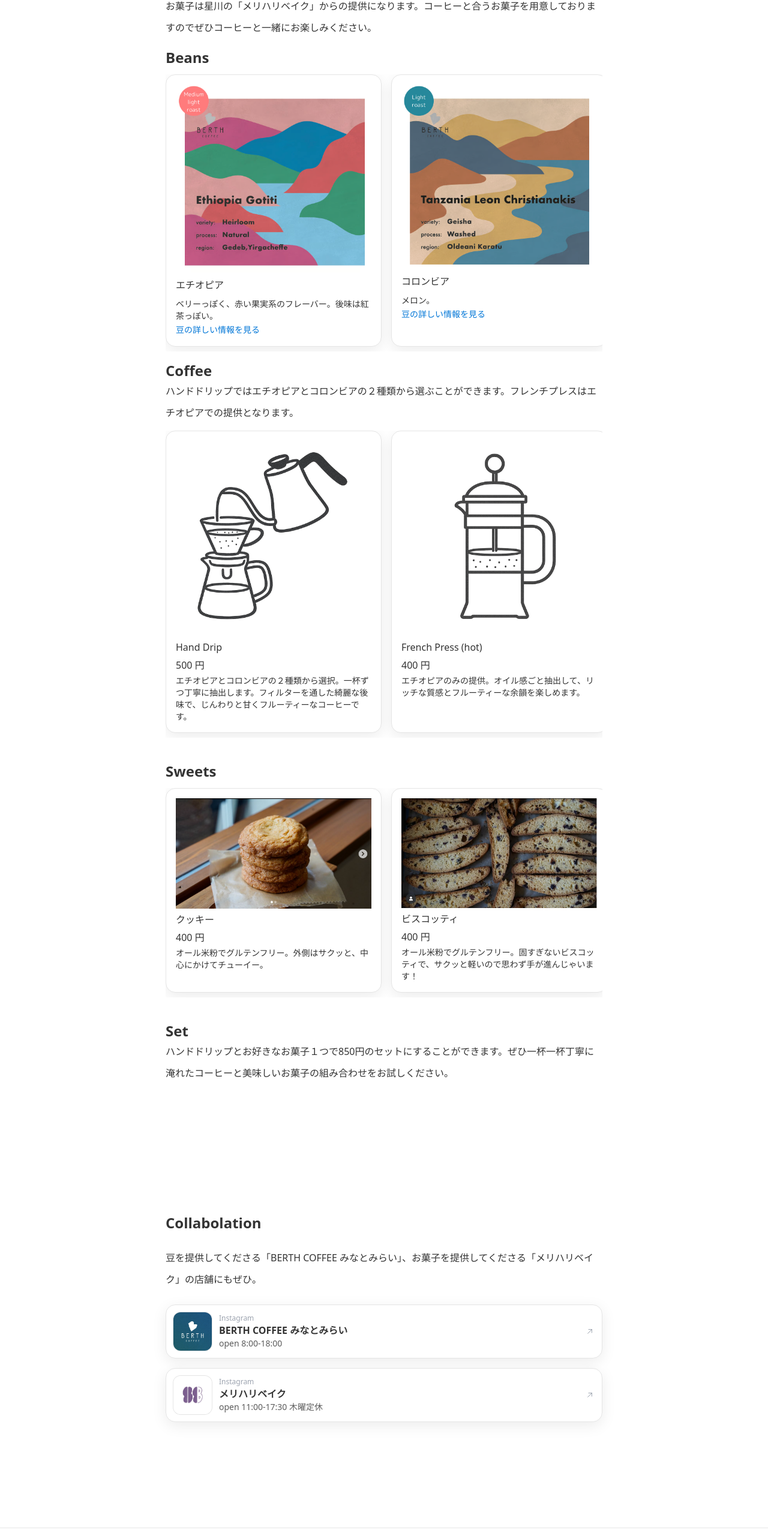
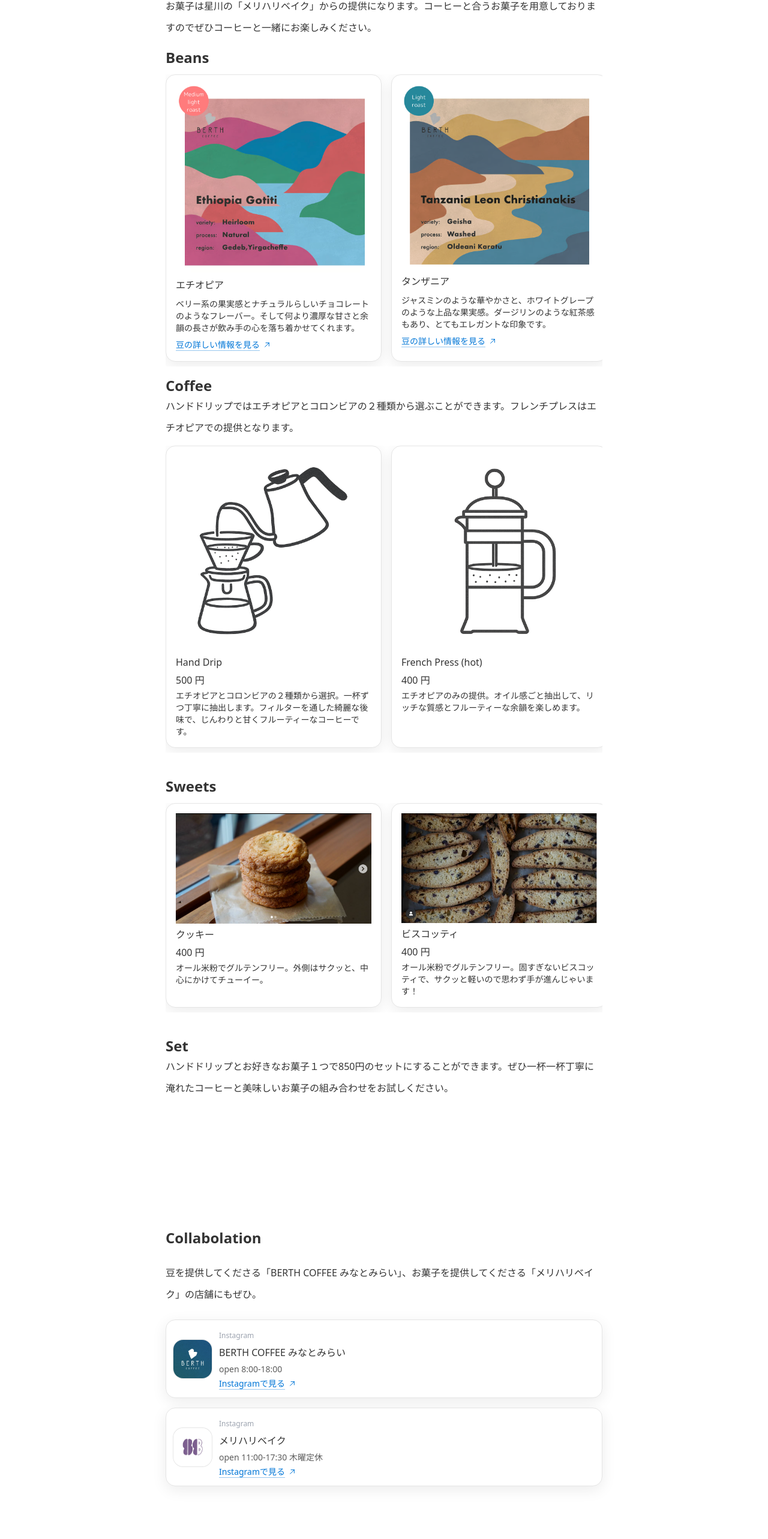
Before and after one commit to mimimizuno/Tokiwa_web, a React (Vite) app: page / in a window 1280 px wide. Shown: the part 2718-5284 px from the top of the page at 60% size. Built offline with nearby package versions, Linux system fonts and the light colour scheme; a web font is replaced by a local one.

Commit message:
Update animation delay

```diff
--- a/src/components/InstaBookmarkCard.tsx
+++ b/src/components/InstaBookmarkCard.tsx
@@ -1,40 +1,39 @@
 import { motion } from "framer-motion";
+import { fadeIn } from "../shared/motion";
 
 export type InstaLinkCardProps = {
   name: string;
   url: string;
   image: string;
-  desc?: string;
+  desc: string;
   className?: string;
 };
 
-export function InstaLinkCard({ name,url, image, desc, className = "" }: InstaLinkCardProps) {
-
+export function InstaLinkCard({ name, url, image, desc, className = "" }: InstaLinkCardProps) {
   return (
     <motion.a
       href={url}
       target="_blank"
       rel="noopener noreferrer"
-          aria-label={`${name} をInstagramで開く`}
-          className={`group flex items-center gap-3 overflow-hidden rounded-2xl border border-neutral-200 bg-white p-3 shadow-soft transition hover:shadow-lg focus:outline-none focus-visible:ring-4 focus-visible:ring-accent/40 ${className}`}
-          whileHover={{ y: -2 }}
-          whileTap={{ scale: 0.98 }}
+      className={`card group flex items-center gap-3 p-3 focus:outline-none focus-visible:ring-4 focus-visible:ring-url/30 ${className}`}
+      {...fadeIn(0.25)}
     >
-          <div className="h-16 w-16 overflow-hidden rounded-xl bg-muted ring-1 ring-neutral-200">
-            {image ? (
+      <div className="h-16 w-16 overflow-hidden rounded-2xl bg-muted ring-1 ring-neutral-200">
         <img src={image} alt={name} className="h-full w-full object-cover" loading="lazy" decoding="async" />
-            ) : (
-              <div className="grid h-full w-full place-items-center text-subtext">IG</div>
-            )}
       </div>
+
       <div className="min-w-0">
-            <div className="text-xs text-subtext">Instagram</div>
-            <h3 className="truncate text-base font-semibold text-main">{name}</h3>
-            {desc && <p className="line-clamp-1 text-sm text-main/80">{desc}</p>}
-          </div>
-          <svg viewBox="0 0 24 24" className="ml-auto h-4 w-4 text-subtext group-hover:text-main" aria-hidden>
+        <span className="text-xs text-subtext">Instagram</span>
+        <h3 className="truncate main-text">{name}</h3>
+        <p className="line-clamp-1 text-sm text-main/80">{desc}</p>
+
+        <span className="mt-1 inline-flex items-center gap-1 text-sm text-url underline decoration-url/40 underline-offset-4 group-hover:decoration-url">
+          Instagramで見る
+          <svg viewBox="0 0 24 24" className="h-4 w-4" aria-hidden>
             <path d="M7 17L17 7M17 7H9M17 7v8" stroke="currentColor" strokeWidth="1.5" strokeLinecap="round" strokeLinejoin="round"/>
           </svg>
+        </span>
+      </div>
     </motion.a>
   );
 }
--- a/src/sections/Menu.tsx
+++ b/src/sections/Menu.tsx
@@ -21,18 +21,24 @@ export function Menu() {
       </motion.h2>
       <div className="mt-3 flex gap-4 overflow-x-auto pb-2 scroll-snap-x">
         {BEANS.map((b) => (
-          <motion.article
+          <motion.a
             key={b.id}
+            href={b.url}
+            target="_blank"
+            rel="noopener noreferrer"
             className="min-w-[76%] max-w-[76%] md:min-w-[360px] md:max-w-[360px] scroll-snap-item card"
-            {...fadeIn()}
+            {...fadeIn(0.25)}
           >
             <img src={b.image} alt={b.title} className="w-full h-40 object-cover" />
-            <div>
-              <h4 className="main-text">{b.title}</h4>
-              <p className="mt-1 text-sm">{b.desc}</p>
-              <a href={b.url} className="text-sm text-url">豆の詳しい情報を見る</a>
-            </div>
-          </motion.article>
+            <h4 className="main-text">{b.title}</h4>
+            <p className="mt-1 text-sm">{b.desc}</p>
+            <span className="mt-2 inline-flex items-center gap-1 text-sm text-url underline decoration-url/40 underline-offset-4 group-hover:decoration-url">
+              豆の詳しい情報を見る
+              <svg viewBox="0 0 24 24" className="h-4 w-4" aria-hidden>
+                <path d="M7 17L17 7M17 7H9M17 7v8" stroke="currentColor" strokeWidth="1.5" strokeLinecap="round" strokeLinejoin="round"/>
+              </svg>
+            </span>
+          </motion.a>
         ))}
       </div>
 
@@ -48,7 +54,7 @@ export function Menu() {
           <motion.article
             key={c.id}
             className="min-w-[76%] max-w-[76%] md:min-w-[360px] md:max-w-[360px] scroll-snap-item card"
-            {...fadeIn()}
+            {...fadeIn(0.25)}
           >
             <img src={c.image} alt={c.title} className="w-full h-40 object-cover" />
             <div>
@@ -69,7 +75,7 @@ export function Menu() {
           <motion.article
             key={s.id}
             className="min-w-[76%] max-w-[76%] md:min-w-[360px] md:max-w-[360px] scroll-snap-item card"
-            {...fadeIn()}
+            {...fadeIn(0.25)}
           >
             <img src={s.image} alt={s.title} className="w-full h-40 object-cover" />
             <div>
--- a/src/shared/data.ts
+++ b/src/shared/data.ts
@@ -40,14 +40,14 @@ export const BEANS = [
     id: "Ethiopia",
     title: "エチオピア",
     image: "/images/ethiopia_beans.png",
-    desc: "ベリーっぽく、赤い果実系のフレーバー。後味は紅茶っぽい。",
+    desc: "ベリー系の果実感とナチュラルらしいチョコレートのようなフレーバー。そして何より濃厚な甘さと余韻の長さが飲み手の心を落ち着かせてくれます。",
     url: "https://berthcoffee.stores.jp/items/66d5906120bc0f0c0cfbd4e5"
   },
   {
-    id: "Colombia",
-    title: "コロンビア",
+    id: "Tanzania",
+    title: "タンザニア",
     image: "/images/tanzania_beans.png",
-    desc: "メロン。",
+    desc: "ジャスミンのような華やかさと、ホワイトグレープのような上品な果実感。ダージリンのような紅茶感もあり、とてもエレガントな印象です。",
     url: "https://berthcoffee.stores.jp/items/669610a8db80ba0030ee05ee",
   }
 ]
```
Lines whose indentation alone changed are shown as unchanged.
